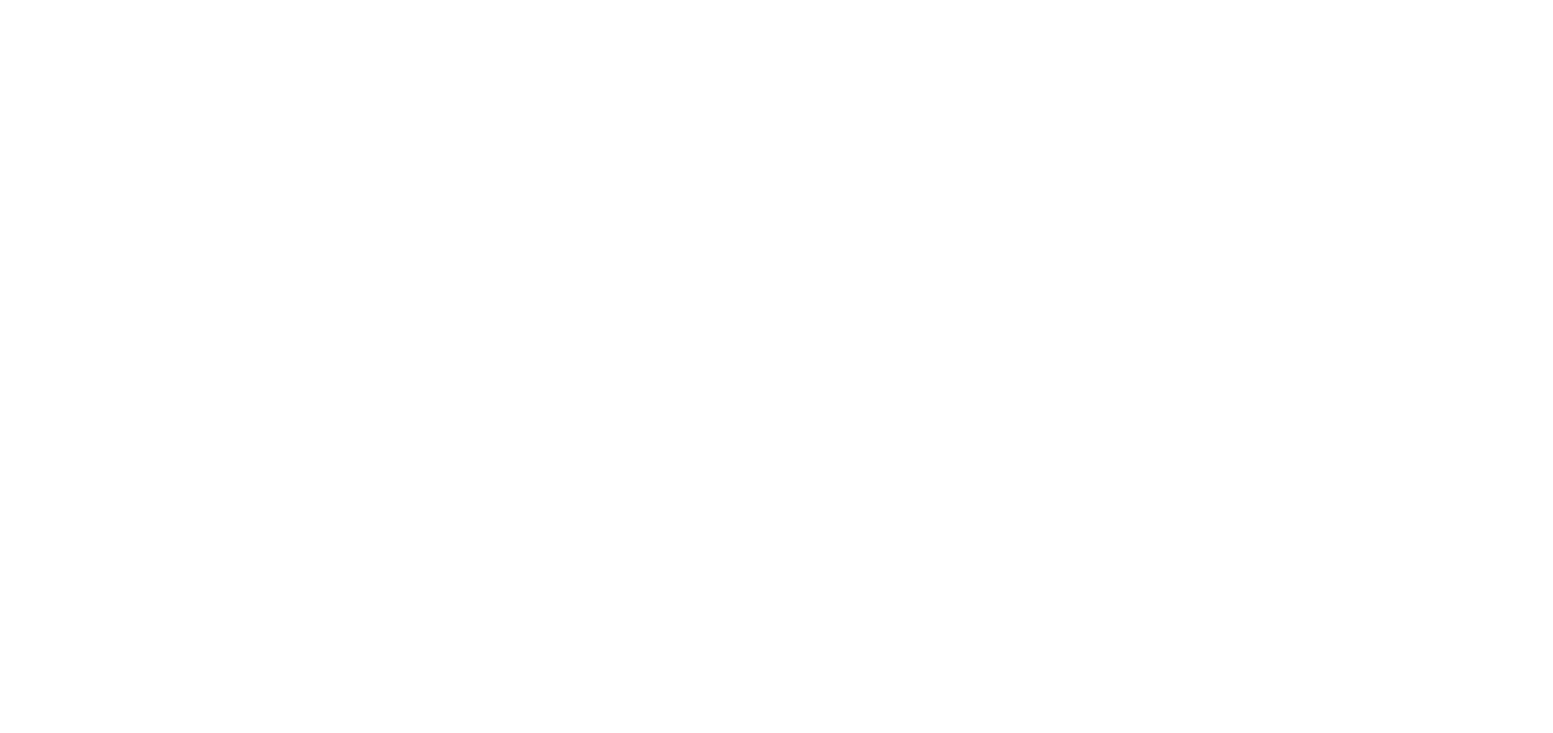
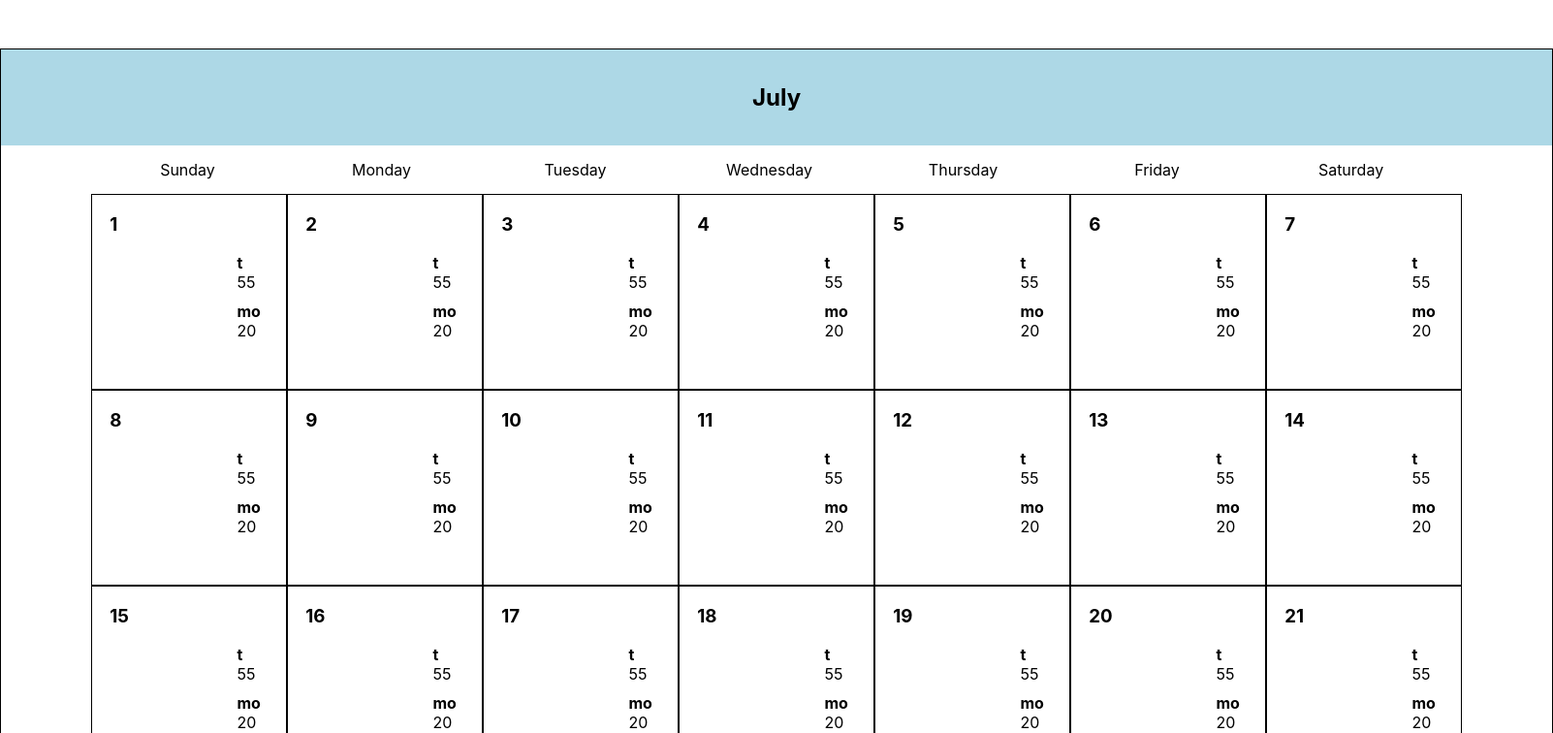
Before and after one commit to johnsch/dividend-calendar-non-fork, a React (Create React App) app: page / in a window 1280 px wide. Shown: the top 756 px of the page at 97% size, 1602 px wide, since content can reach past the window. Built offline with nearby package versions, Linux system fonts and the light colour scheme.

Commit message:
created CalendarDay and CalendarMonth components

```diff
--- /dev/null
+++ b/src/calendarDay.css
@@ -0,0 +1,30 @@
+.calendarDay {
+	width: 200px;
+	height: 200px;
+	border: 1px solid black;
+}
+
+.calendarDay h3 {
+	margin-left: 18.7px;
+}
+
+.stockValueContainer {
+	display: flex;
+	flex-direction: column;
+	flex-wrap: wrap;
+	align-items: flex-end;
+	height: 135px;
+}
+
+.stockValue {
+	width: 50px;
+	margin-bottom: 10px;
+}
+
+.stockValue h4 {
+	margin: 0px;
+}
+
+.stockValue p {
+	margin: 0px;
+}
--- a/src/calendarDay.tsx
+++ b/src/calendarDay.tsx
@@ -1,13 +1,35 @@
 import React from 'react';
+import './calendarDay.css';
+import { StockValue } from './interfaces';
 
 type CalendarDayProps = {
-    day: number
-}
+    day: number,
+    stockValues?: StockValue[]
+};
 
-export default function ({ day }: CalendarDayProps) {
+export default function CalendaryDay({ day, stockValues }: CalendarDayProps) {
+    function generateStockValueElements() {
+        let stockValueElements: JSX.Element[] = [];
+
+        if(stockValues)
+        stockValues.forEach((stockValue) => {
+            let element = <div className='stockValue'>
+                <h4>{stockValue.symbol}</h4>
+                <p>{stockValue.value}</p>
+            </div>;
+
+            stockValueElements.push(element);
+        });
+
+        return stockValueElements;
+    }
+
     return (
         <div className='calendarDay'>
             <h3>{day}</h3>
+            <div className='stockValueContainer'>
+                {generateStockValueElements()}
+            </div>
         </div>
     );
 };
--- /dev/null
+++ b/src/calendarMonth.css
@@ -0,0 +1,34 @@
+.calendar {
+    width: 1600px;
+    margin: 50px auto;
+    border: 1px solid black;
+}
+
+#monthLabel {
+    text-align: center;
+    background: lightblue;
+    padding: 15px;
+}
+
+.calendarDaysContainer{
+    width: 1415px;
+    display: flex;
+    flex-direction: row;
+    flex-wrap: wrap;
+    margin: 0px auto 50px;
+}
+
+#dayLabelContainer {
+    display: flex;
+    width: 1415px;
+    height: 50px;
+    flex-direction: row;
+    flex-wrap: wrap;
+    align-items: center;
+    margin: auto;
+}
+
+.dayLabel{
+    width: 200px;
+    text-align: center;
+}
--- /dev/null
+++ b/src/calendarMonth.tsx
@@ -0,0 +1,46 @@
+import React from 'react';
+import { months, StockValue } from './interfaces';
+import CalendarDay from './calendarDay';
+import './calendarMonth.css';
+
+type CalendarMonthProps = {
+    month: {
+        name: string,
+        days: number
+    }
+}
+
+let sampleStockValues: StockValue[] = [
+    { symbol: 't', value: 55 },
+    { symbol: 'mo', value: 20 }
+];
+
+export default function CalendarMonth({ month }: CalendarMonthProps) {
+    let { name, days } = month;
+    let calendarDays: JSX.Element[] = [];
+
+    for (let i = 1; i <= days; i++) {
+        calendarDays.push(<CalendarDay day={i} stockValues={sampleStockValues}/>);
+    }
+
+    return (
+        <div className='calendar'>
+            <div id='monthLabel'><h2>{name}</h2></div>
+            <div id='dayLabelContainer'>
+                <div className='dayLabel'>Sunday</div>
+                <div className='dayLabel'>Monday</div>
+                <div className='dayLabel'>Tuesday</div>
+                <div className='dayLabel'>Wednesday</div>
+                <div className='dayLabel'>Thursday</div>
+                <div className='dayLabel'>Friday</div>
+                <div className='dayLabel'>Saturday</div>
+            </div>
+            <div className='calendarDaysContainer'>
+                {calendarDays}
+            </div>
+        </div>
+
+
+    );
+
+}
--- a/src/index.tsx
+++ b/src/index.tsx
@@ -1,11 +1,19 @@
 import React from 'react';
 import ReactDOM from 'react-dom';
+import CalendarDay from './calendarDay';
+import CalendarMonth from './calendarMonth';
 import './index.css';
 import reportWebVitals from './reportWebVitals';
+import { StockValue, months } from './interfaces';
+
+let sampleStockValues: StockValue[] = [
+    { symbol: 't', value: 55 },
+    { symbol: 'mo', value: 20 }
+];
 
 ReactDOM.render(
   <React.StrictMode>
-
+        <CalendarMonth month={months.July} />
   </React.StrictMode>,
   document.getElementById('root')
 );
--- /dev/null
+++ b/src/interfaces.tsx
@@ -0,0 +1,19 @@
+export interface StockValue  {
+    symbol: string,
+    value: number
+};
+
+export const months = {
+    January: { name: 'January', days: 31 },
+    February: { name: 'February', days: 28 },
+    March: { name: 'March', days: 31 },
+    April: { name: 'April', days: 30 },
+    May: { name: 'May', days: 31 },
+    June: { name: 'June', days: 30 },
+    July: { name: 'July', days: 31 },
+    August: { name: 'August', days: 31 },
+    September: { name: 'September', days: 30 },
+    October: { name: 'October', days: 31 },
+    November: { name: 'November', days: 30},
+    December: { name: 'December', days: 31 }
+};
--- a/tsconfig.json
+++ b/tsconfig.json
@@ -10,7 +10,6 @@
     "skipLibCheck": true,
     "esModuleInterop": true,
     "allowSyntheticDefaultImports": true,
-    "strict": true,
     "forceConsistentCasingInFileNames": true,
     "noFallthroughCasesInSwitch": true,
     "module": "esnext",
@@ -18,7 +17,8 @@
     "resolveJsonModule": true,
     "isolatedModules": true,
     "noEmit": true,
-    "jsx": "react-jsx"
+    "jsx": "react-jsx",
+    "strict": true
   },
   "include": [
     "src"
```
Also changed, not shown: 2 other files (tests, documents, lock files or other folders).
